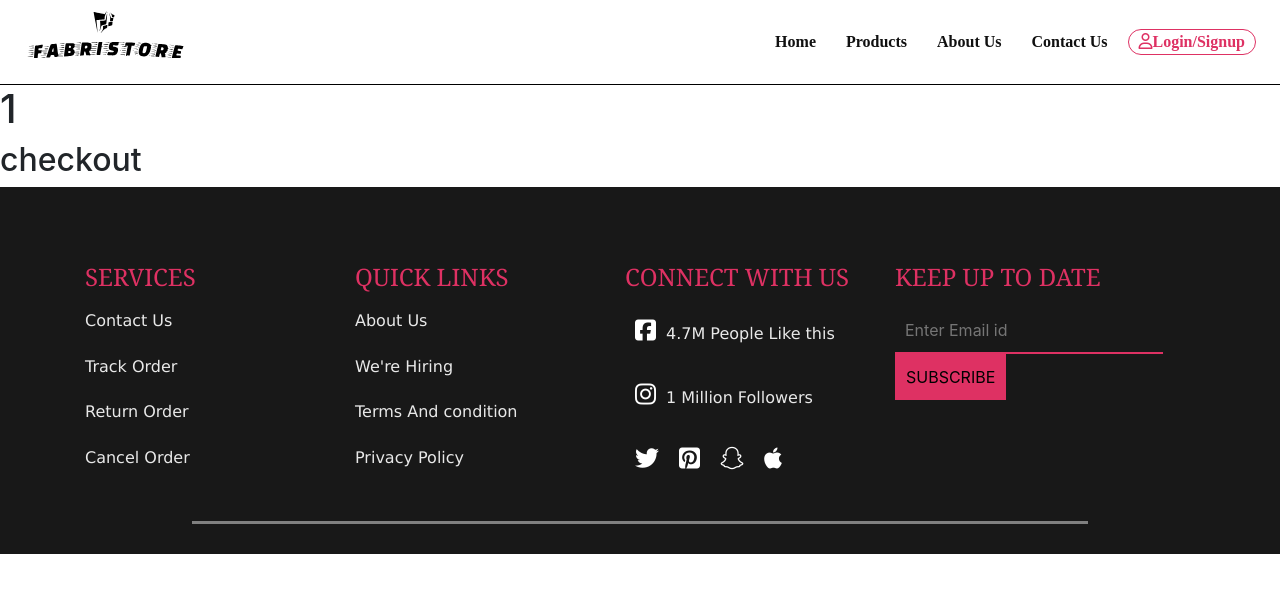
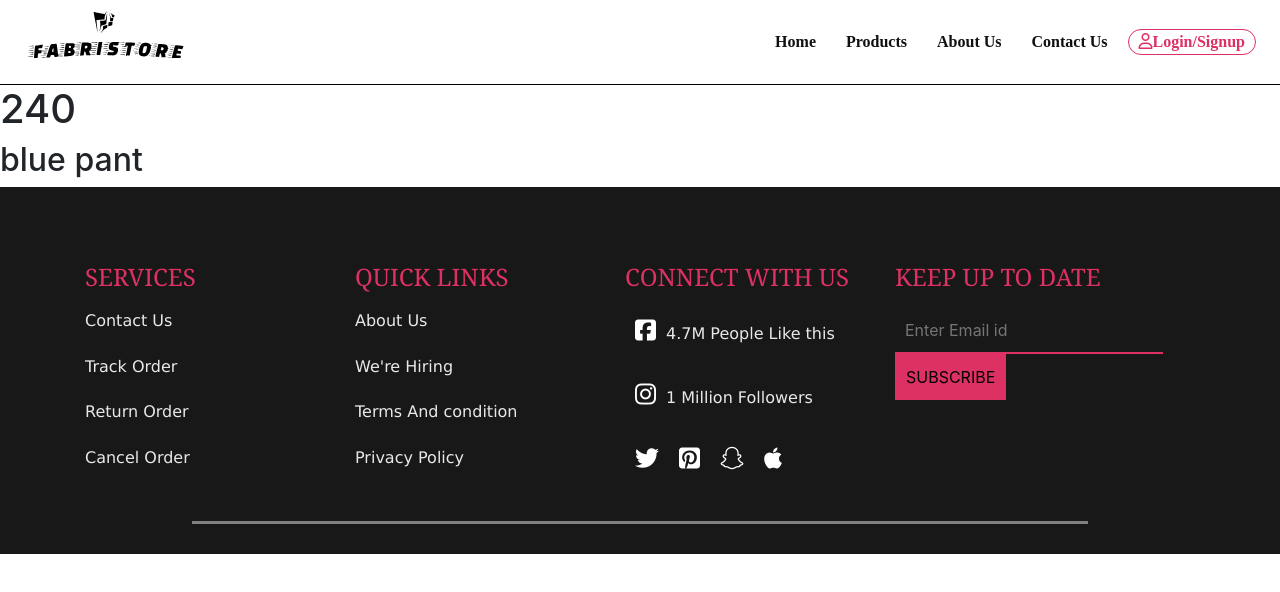
Before and after one commit to mdadnan2023/self-learning-, a React (Create React App) app: page /checkout/1 in a window 1280 px wide. Shown: the top 592 px of the page. Built offline with nearby package versions, Linux system fonts and the light colour scheme.

Commit message:
checkout page fix

```diff
--- a/src/components/Checkout.js
+++ b/src/components/Checkout.js
@@ -12,8 +12,8 @@ export default function Checkout() {
   console.log("clickDescProduct:", clickDescProduct);
   return (
     <div>
-      <h1>{clickDescProduct.id}</h1>
-      <h2>checkout</h2>
+      <h1>{clickDescProduct.price}</h1>
+      <h2>{clickDescProduct.name}</h2>
     </div>
   );
 }
```
